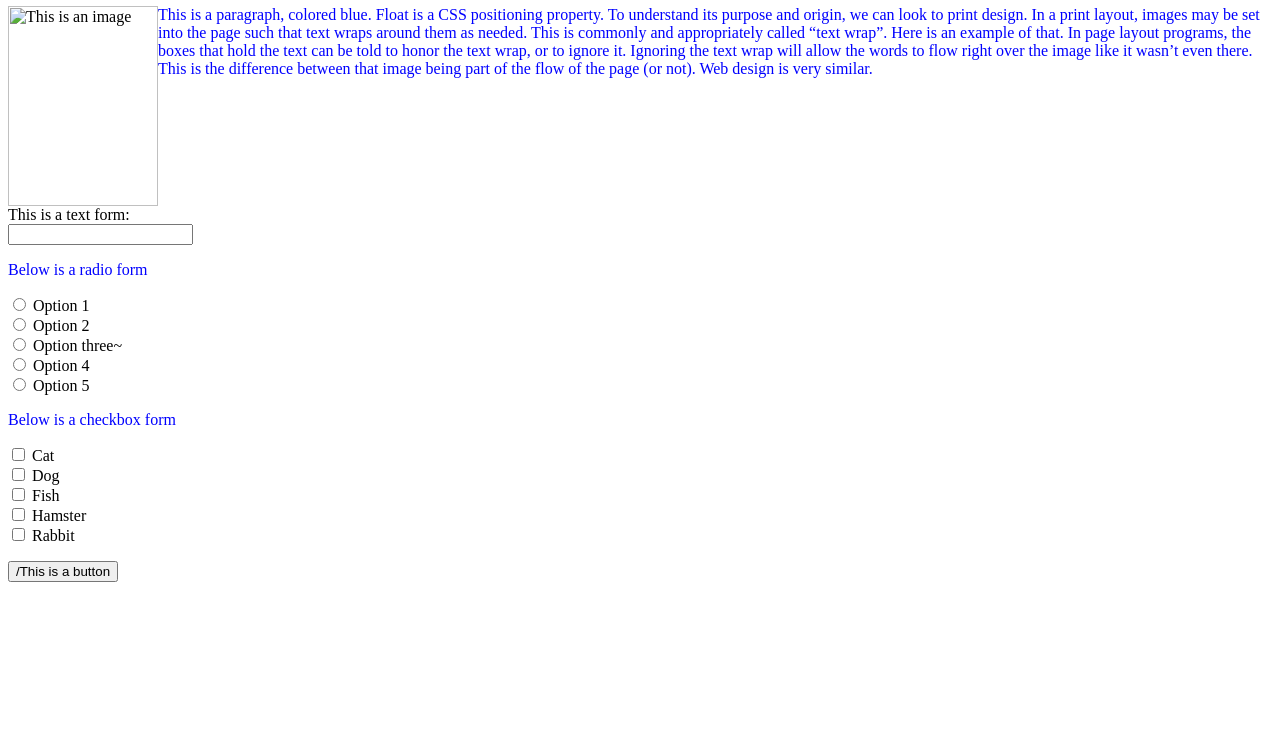
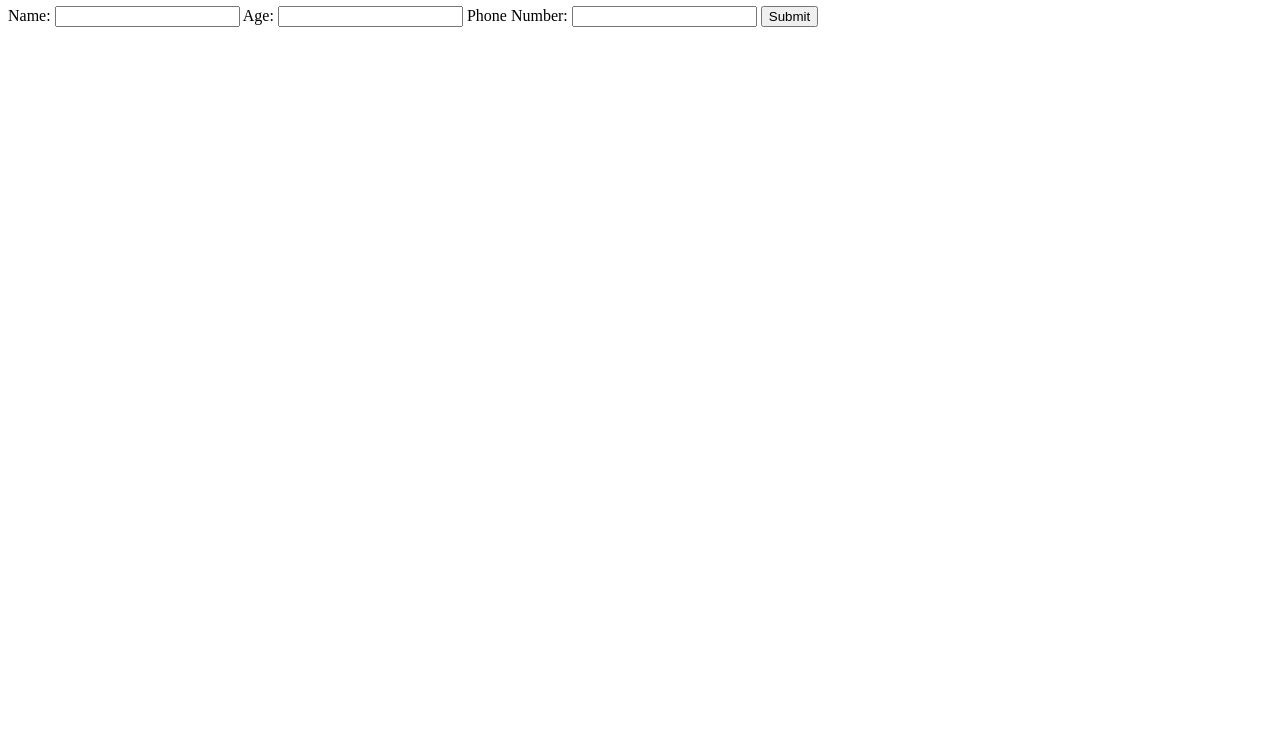
Before and after one commit to ewilliams440/ewilliams440.github.io, a plain HTML site: page index.html in a window 1280 px wide. Shown: the part 60-800 px from the top of the page. Drawn offline with Linux system fonts and the light colour scheme.

Commit message:
starting new project

```diff
--- a/index.html
+++ b/index.html
@@ -1,45 +1,19 @@
 <html>
     <head>
-	    <title> Title </title>
-	    <link rel="stylesheet" href="index.css"/>
+        <script>
+            // Code here!
+        </script>
     </head>
     <body>
-	    <!-- This is a comment!-->
-	    <h1 id=myID> This is a heading </h1>
-	    <img src="itsgivingthanks.jpg" alt="This is an image" width="150" height="200">
-	    <p class=myClass> This is a paragraph, colored blue. Float is a CSS positioning property. To understand its purpose and origin, we can look to print design. In a print layout, images may be set into the page such that text wraps around them as needed. This is commonly and appropriately called “text wrap”. Here is an example of that. In page layout programs, the boxes that hold the text can be told to honor the text wrap, or to ignore it. Ignoring the text wrap will allow the words to flow right over the image like it wasn’t even there. This is the difference between that image being part of the flow of the page (or not). Web design is very similar. </p>
-	    <form>
-	    <label for="answer">This is a text form:</label><br>
-	    <input type="text" id="answer" name="answer">
-    	    </form>
-	    <p class=myClass> Below is a radio form </p>
-	    <form>
-		<input type="radio"  id="option1"  name="year"  value="1">
-		<label for="option1">Option 1</label><br>
-		<input type="radio"  id="option2"  name="year"  value="2">
-		<label for="option2">Option 2</label><br>
-		<input type="radio"  id="option3"  name="year"  value="3">
-		<label for="option3">Option three~</label><br>
-		<input type="radio"  id="option4"  name="year"  value="4">
-		<label for="option4">Option 4</label><br>
-		<input type="radio"  id="option5"  name="year"  value="5">
-		<label for="option5">Option 5</label>
-	    </form>
-	    <p class=myClass> Below is a checkbox form </p>
-	    <form>
-		<input type="checkbox"  id="pet1"  name="pet1"  value="cat">
-		<label for="pet1">Cat</label><br>
-		<input type="checkbox"  id="pet2"  name="pet2"  value="dog">
-		<label for="pet2">Dog</label><br>
-		<input type="checkbox"  id="pet3"  name="pet3"  value="fish">
-		<label for="pet3">Fish</label><br>
-		<input type="checkbox"  id="pet4"  name="pet4"  value="hamster">
-		<label for="pet4">Hamster</label><br>
-		<input type="checkbox"  id="pet5"  name="pet5"  value="rabbit">
-		<label for="pet5">Rabbit</label>
-	    </form>
-	    <button>/This is a button</button>
+        <h1>Enter your ~personal information~ below:</h1>
+        <form name="form" onsubmit = "you probably want to call a function here!" method = "post">
+            Name: <input type="text" name="fname">
+            Age:  <input type="text" name="age">
+            Phone Number: <input type="text" name="phone">
+            <input type="submit" value="Submit">
+        </form>
     </body>
+</html>
     <script>
 	    document.querySelector('button').onclick = function() {alert('button function');}
     </script>
```
